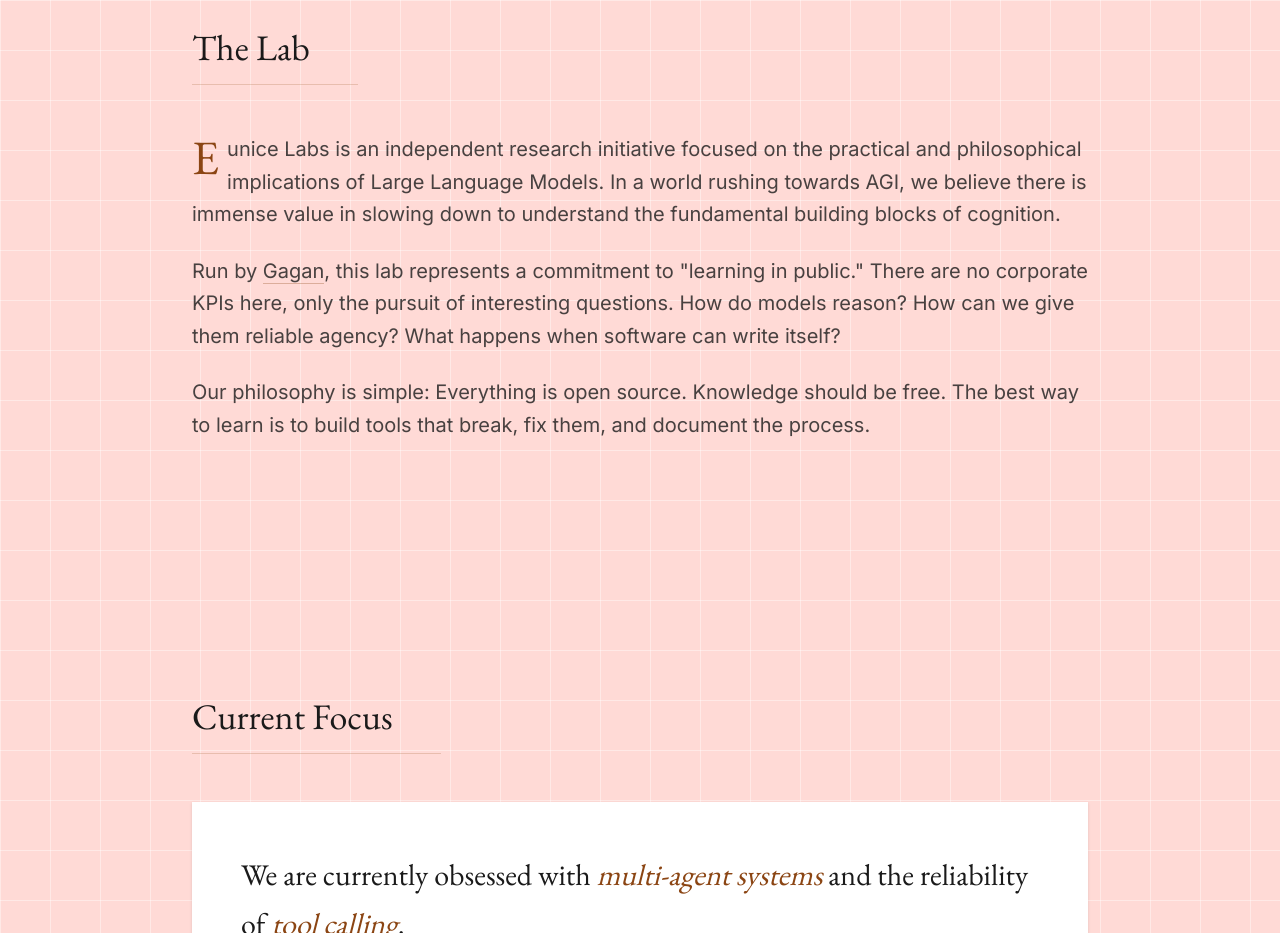
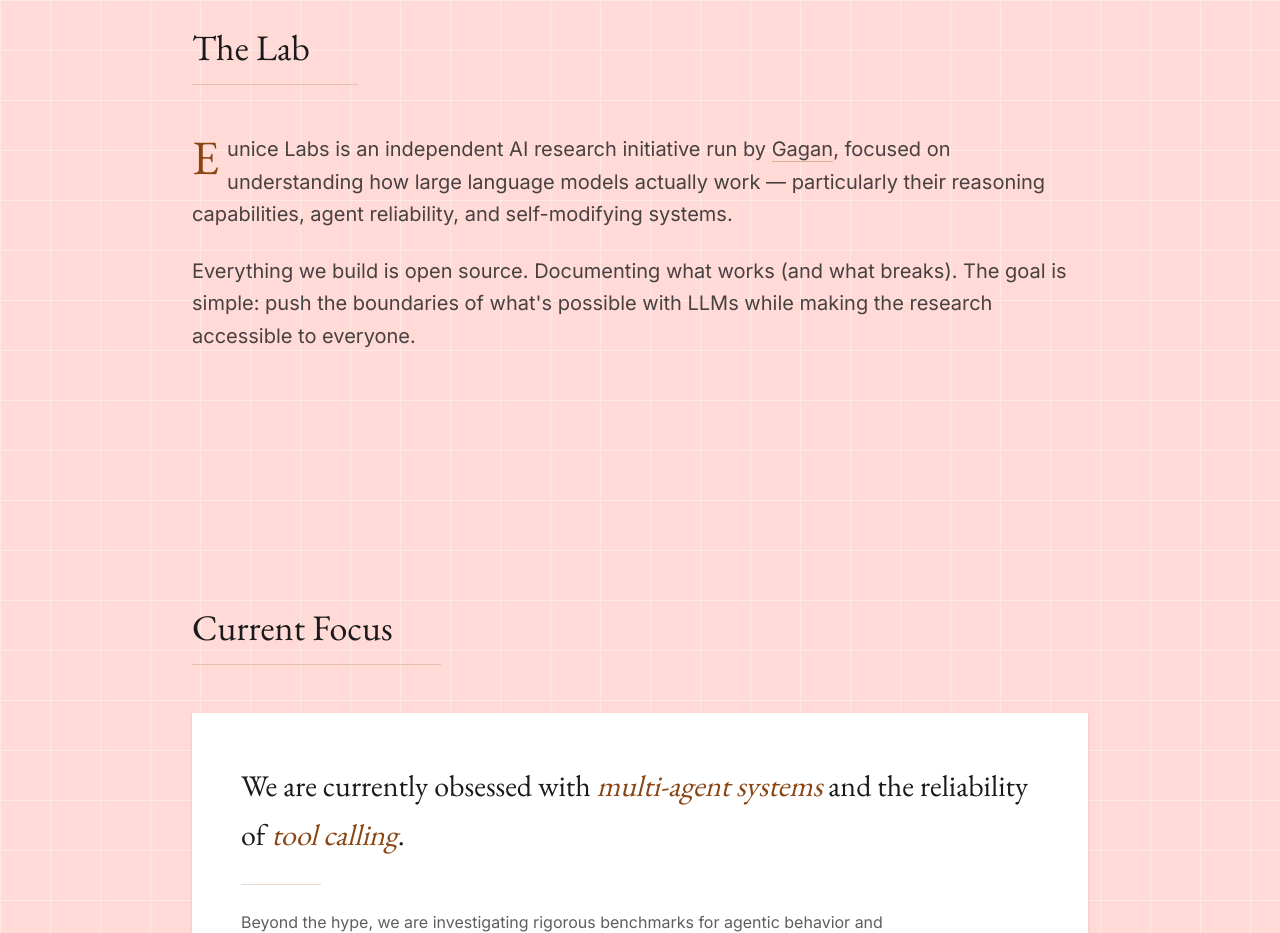
Before and after one commit to Gagancreates/Eunice-Labs, a Next.js app in the folder frontend/: page / in a window 1280 px wide. Shown: the part 900-1833 px from the top of the page. Built offline with nearby package versions, Linux system fonts and the light colour scheme.

Commit message:
Update About section copy

```diff
--- a/frontend/app/page.tsx
+++ b/frontend/app/page.tsx
@@ -66,13 +66,10 @@ const App: React.FC = () => {
       <Section id="about" title="The Lab">
         <div className="font-sans text-lg md:text-xl text-lab-text/80 leading-relaxed max-w-none">
           <p className="mb-6 first-letter:text-5xl first-letter:font-serif first-letter:mr-2 first-letter:float-left first-letter:text-lab-accent">
-            Eunice Labs is an independent research initiative focused on the practical and philosophical implications of Large Language Models. In a world rushing towards AGI, we believe there is immense value in slowing down to understand the fundamental building blocks of cognition.
-          </p>
-          <p className="mb-6">
-            Run by <a href="https://gaganp.com" target="_blank" rel="noopener noreferrer" className="border-b border-lab-accent/30 hover:border-lab-accent hover:text-lab-accent transition-colors">Gagan</a>, this lab represents a commitment to &quot;learning in public.&quot; There are no corporate KPIs here, only the pursuit of interesting questions. How do models reason? How can we give them reliable agency? What happens when software can write itself?
+            Eunice Labs is an independent AI research initiative run by <a href="https://gaganp.com" target="_blank" rel="noopener noreferrer" className="border-b border-lab-accent/30 hover:border-lab-accent hover:text-lab-accent transition-colors">Gagan</a>, focused on understanding how large language models actually work — particularly their reasoning capabilities, agent reliability, and self-modifying systems.
           </p>
           <p>
-            Our philosophy is simple: Everything is open source. Knowledge should be free. The best way to learn is to build tools that break, fix them, and document the process.
+            Everything we build is open source. Documenting what works (and what breaks). The goal is simple: push the boundaries of what&apos;s possible with LLMs while making the research accessible to everyone.
           </p>
         </div>
       </Section>
```
